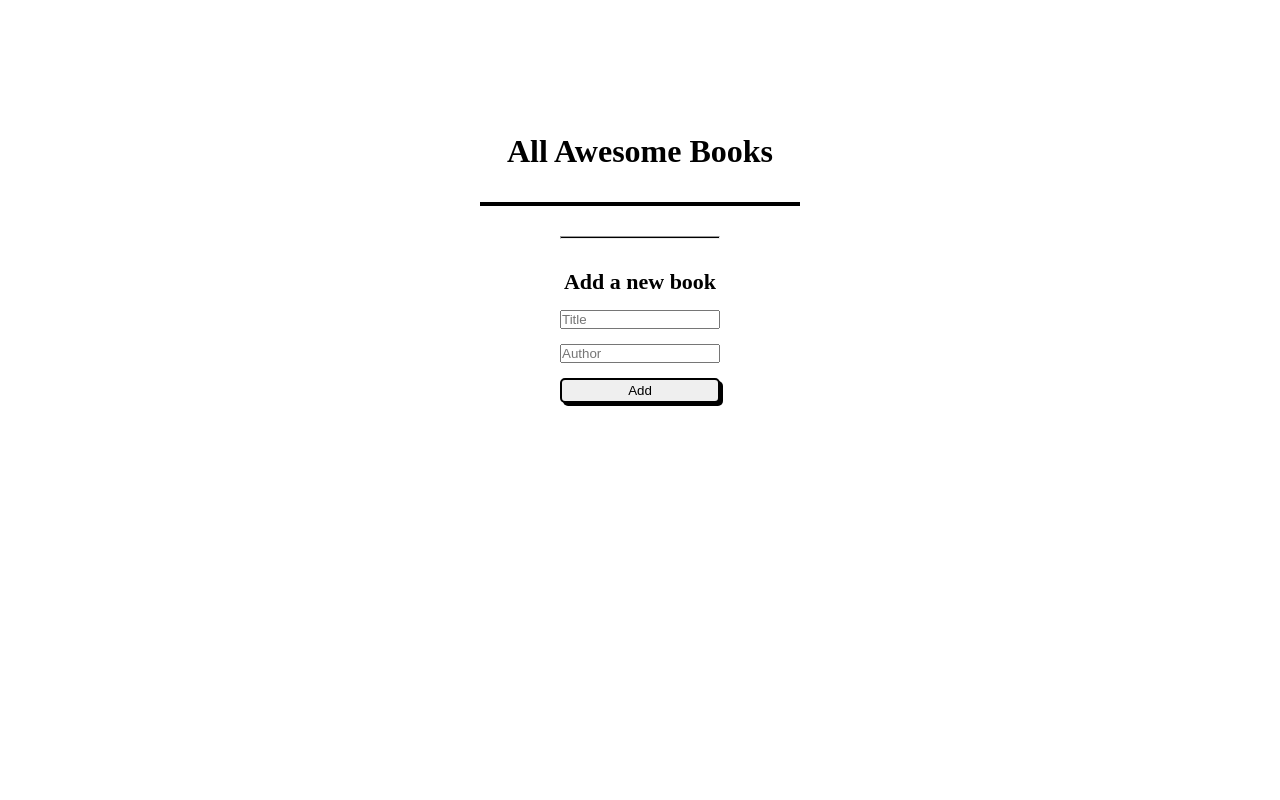
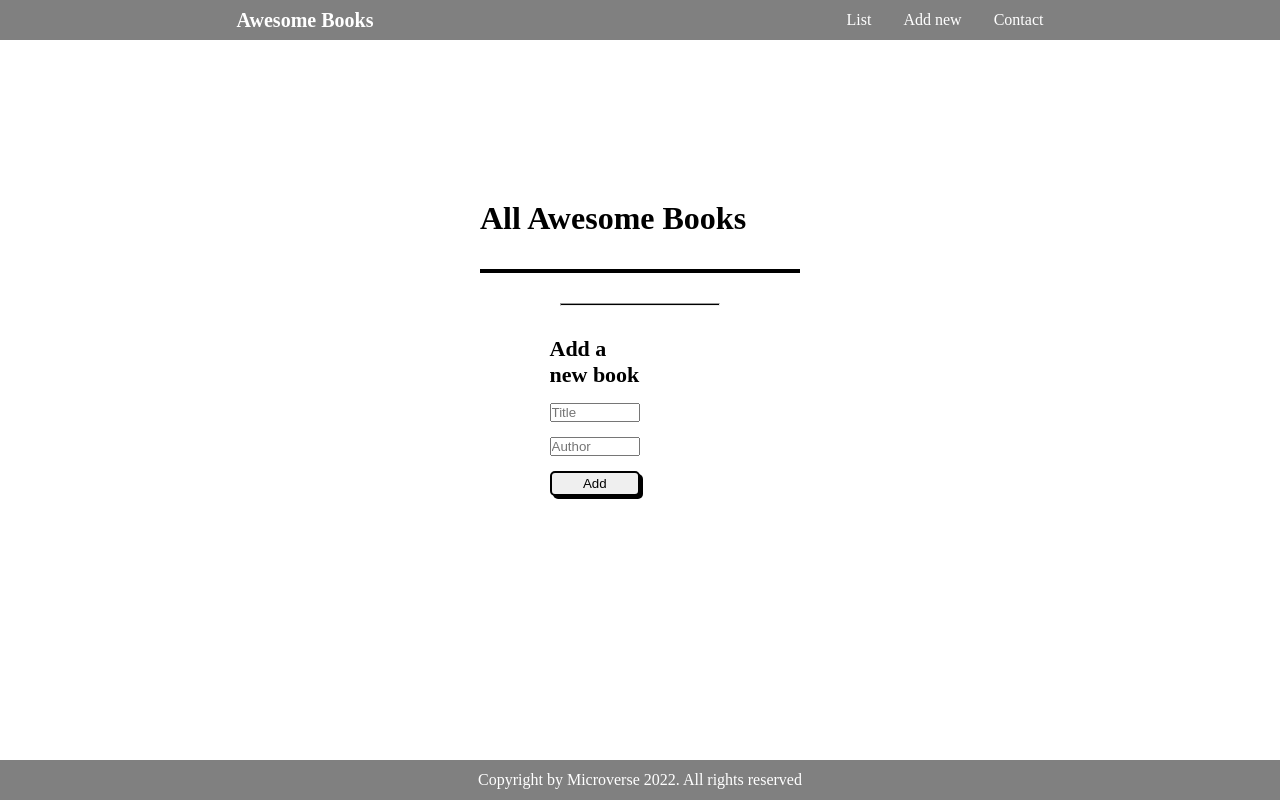
Before and after one commit to V-Blaze/Awesome_Books, a website: page index.html in a window 1280 px wide. Drawn offline with Linux system fonts and the light colour scheme.

Commit message:
Create nav-bar and footer on Html and work on the styling of them

```diff
--- a/index.html
+++ b/index.html
@@ -8,21 +8,29 @@
     <title>AWESOME BOOK WEB-APP</title>
 </head>
 <body>
-    <header>
+    <nav>
+        <span><a class="logo" href="./index.html">Awesome Books</a></span>
+        <ul>
+        <li><a href="#" class="list">List</a></li>
+        <li><a href="#" class="list">Add new</a></li>
+        <li><a href="#" class="list">Contact</a></li>
+    </ul>
+    </nav>
+    <main>
         <h1 class="main-title">All Awesome Books</h1>
-    </header>
-    <main>
-        <div class="books">
-
-        </div>
+        <div class="books"></div>
         <hr class="hr">
+    </main>
+    <section class="formSection">
         <form id="addBook" method="post">
             <h3 class="form-title">Add a new book</h3>
             <input id="addTitle" type="text" placeholder="Title" required>
             <input id="addAuthor" type="text" placeholder="Author" required>
             <button type="submit">Add</button>
         </form>
-    </main>
+    </section>
+    <section class="contact"></section>
+    <footer>Copyright by Microverse 2022. All rights reserved</footer>
     <script src="./script.js"></script>
 </body>
 </html>
--- a/style.css
+++ b/style.css
@@ -9,7 +9,6 @@ body {
   flex-direction: column;
   justify-content: center;
   align-items: center;
-  height: 100%;
   width: 100%;
 }
 
@@ -88,3 +87,53 @@ button:hover {
   transform: scale(1.15);
   transition: 0.5s;
 }
+
+nav {
+  display: flex;
+  flex-direction: row;
+  justify-content: space-around;
+  width: 100%;
+  background-color: gray;
+  height: 40px;
+  align-items: center;
+}
+
+nav ul {
+  display: flex;
+  flex-direction: row;
+  list-style: none;
+  gap: 2rem;
+}
+
+a {
+  text-decoration: none;
+}
+
+.logo {
+  color: white;
+  font-size: 20px;
+  font-weight: bold;
+}
+
+.list {
+  color: white;
+}
+
+.list:hover {
+  color: orangered;
+  font-weight: bold;
+}
+
+footer {
+  text-align: center;
+  padding: 5px;
+  width: 100%;
+  background-color: gray;
+  bottom: 0;
+  position: fixed;
+  height: 40px;
+  display: flex;
+  justify-content: center;
+  align-items: center;
+  color: white;
+}
```
